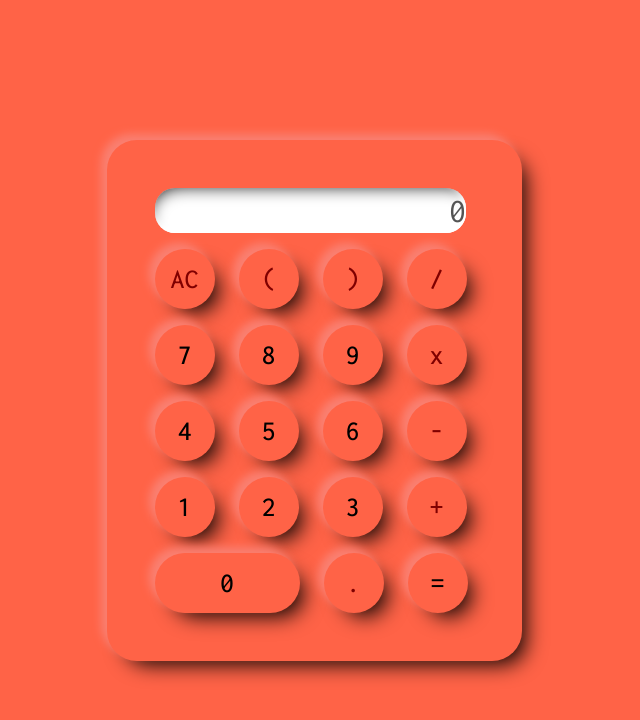
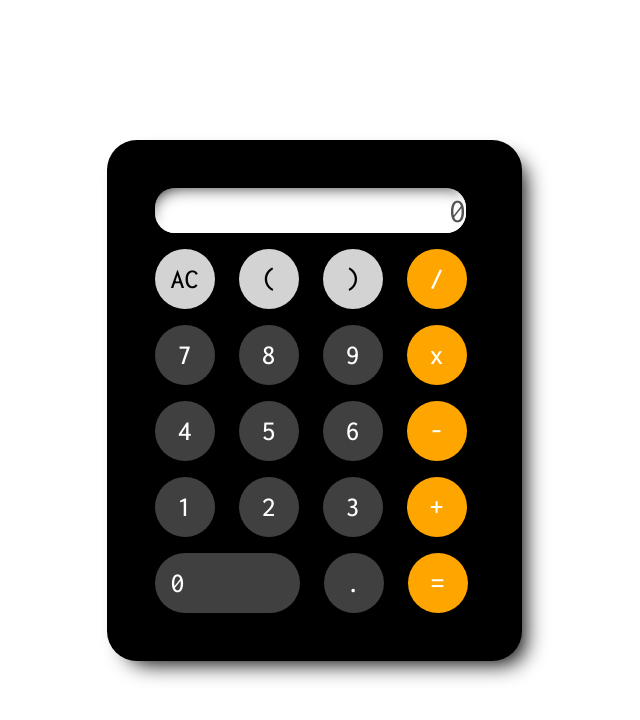
Before and after one commit to aldikhoirul/kalkulator, a plain HTML site: page index.html in a window 1280 px wide. Shown: the whole page, without its empty margins (326-966 px from the left). Drawn offline with Linux system fonts and the light colour scheme.

Commit message:
ubah keseluruhan

```diff
--- a/app.js
+++ b/app.js
@@ -1,17 +1,17 @@
 let screen = document.getElementById("screen");
-buttons = document.querySelectorAll("button");
+let buttons = document.querySelectorAll("button");
 let screenValue = "";
-for (item of buttons) {
+for (let item of buttons) {
   item.addEventListener("click", (e) => {
-    buttonText = e.target.innerText;
+    let buttonText = e.target.innerText;
     console.log("Button text is ", buttonText);
     if (buttonText == "x") {
       buttonText = "*";
       screenValue += buttonText;
       screen.value = screenValue;
     } else if (buttonText == "AC") {
-      screenValue = "0";
-      screen.value = screenValue;
+      screenValue = "";
+      screen.value = 0;
     } else if (buttonText == "=") {
       screen.value = eval(screenValue);
     } else {
--- a/index.html
+++ b/index.html
@@ -4,20 +4,17 @@
     <meta charset="UTF-8" />
     <meta http-equiv="X-UA-Compatible" content="IE=edge" />
     <meta name="viewport" content="width=device-width, initial-scale=1.0" />
-    <link rel="preconnect" href="https://fonts.googleapis.com" />
-    <link rel="preconnect" href="https://fonts.gstatic.com" crossorigin />
-    <link href="https://fonts.googleapis.com/css2?family=Inconsolata:wght@300;400;500;600;700;800;900&display=swap" rel="stylesheet" />
     <link rel="stylesheet" href="style.css" />
-    <title>Calculator</title>
+    <title>Kalculator</title>
   </head>
   <body>
     <div class="container">
       <div class="calculator">
         <input type="text" name="screen" id="screen" value="0" disabled />
         <div>
-          <button class="color">AC</button>
-          <button class="color">(</button>
-          <button class="color">)</button>
+          <button class="top">AC</button>
+          <button class="top">(</button>
+          <button class="top">)</button>
           <button class="color">/</button>
           <button>7</button>
           <button>8</button>
@@ -32,8 +29,8 @@
           <button>3</button>
           <button class="color">+</button>
           <button class="zero">0</button>
-          <button class="color">.</button>
-          <button>=</button>
+          <button>.</button>
+          <button class="color">=</button>
         </div>
       </div>
     </div>
--- a/style.css
+++ b/style.css
@@ -1,3 +1,5 @@
+@import url("https://fonts.googleapis.com/css2?family=Inconsolata:wght@300;400;500;600;700;800;900&display=swap");
+
 * {
   margin: 0;
   padding: 0;
@@ -6,11 +8,7 @@
 }
 
 body {
-  background-color: tomato;
-}
-
-.color {
-  color: #800000;
+  background-color: #fff;
 }
 
 .container {
@@ -26,8 +24,8 @@ body {
   display: inline-block;
   padding: 40px;
   border-radius: 30px;
-  background-color: tomato;
-  box-shadow: -6px -6px 9px #fa8072, 11px 11px 21px -8px #000;
+  background-color: #000;
+  box-shadow: 11px 11px 21px -8px #000;
 }
 
 .calculator input {
@@ -47,20 +45,32 @@ button {
   border-radius: 50px;
   font-size: 28px;
   font-weight: 500;
-  background-color: tomato;
+  color: #fff;
+  background-color: #404040;
   width: 60px;
   height: 60px;
   margin: 8px;
   border: 0;
-  box-shadow: -6px -6px 9px #fa8072, 11px 11px 21px -8px #000;
+  box-shadow: 11px 11px 21px -8px #000;
   cursor: pointer;
   outline: 0;
 }
 
+.top {
+  color: #000;
+  background-color: lightgray;
+}
+
+.color {
+  background-color: orange;
+}
+
 button:hover {
-  background-color: #faebd7;
+  background-color: #c0c0c0;
 }
 
 .zero {
+  padding-left: 16px;
+  text-align: left;
   width: 145px;
 }
```
